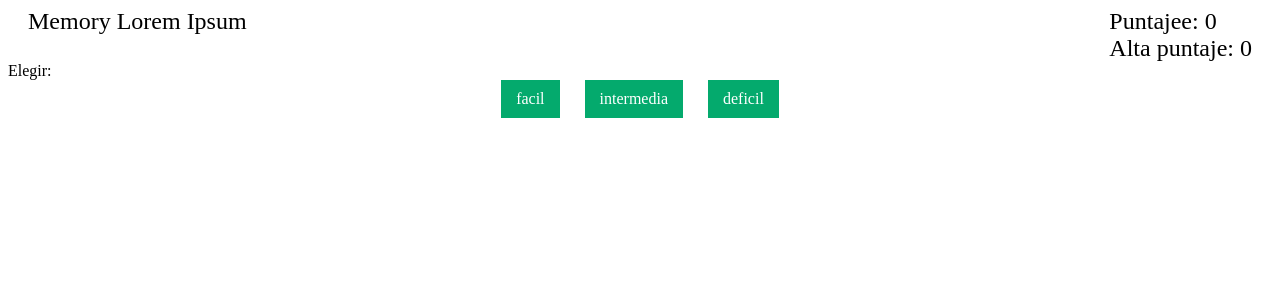
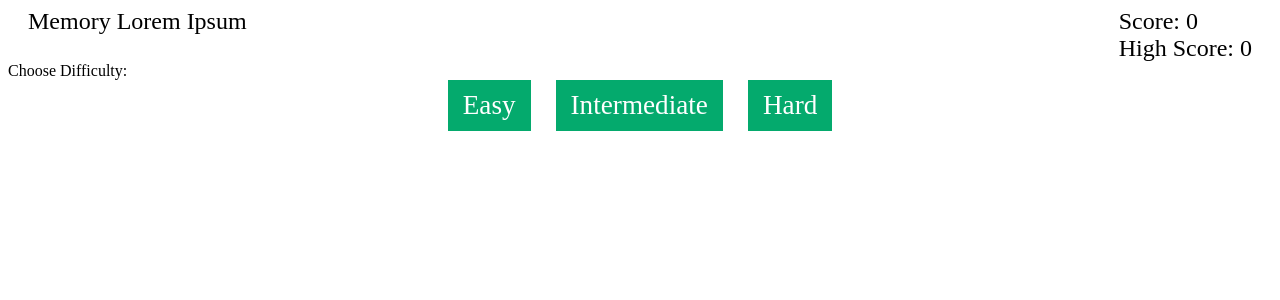
Before and after one commit to vivilover/memory_game_5, a React (Vite) app: page / in a window 1280 px wide. Shown: the top 300 px of the page. Built offline with nearby package versions, Linux system fonts and the light colour scheme.

Commit message:
make minor changes to ui

```diff
--- a/src/App.jsx
+++ b/src/App.jsx
@@ -1,8 +1,8 @@
 import { useState } from 'react';
 import Header from './components/Header';
 import Welcome from './components/Welcome';
-import Facil from './components/Facil';
-import Intermedia from './components/Intermedia';
+import Easy from './components/Easy';
+import Intermediate from './components/Intermediate';
 import Deficil from './components/Deficil';
 
 function App() {
@@ -20,7 +20,7 @@ function App() {
       {estado === 'main' ? (
         <Welcome handleStateChange={onEstadoChange} />
       ) : estado === 'facil' ? (
-        <Facil
+        <Easy
           handleStateChange={onEstadoChange}
           setCurrScore={setCurrScore}
           setHighScore={setHighScore}
--- a/src/components/Facil.jsx
+++ b/src/components/Easy.jsx
@@ -8,7 +8,7 @@ import { shuffle } from '../utils/util.js';
 // picsum.photos to use
 // id: 40, 152, 169, 189, 200, 213, 219, 225, 231, 237, 309,416,384, 433, 512
 
-const Facil = ({
+const Easy = ({
   handleStateChange,
   currScore,
   setCurrScore,
@@ -94,9 +94,9 @@ const Facil = ({
         />
       </div>
       <Button handleStateChange={handleStateChange}>
-        Volver a Principal
+        Back to Main
       </Button>
-      <div>Facil Playboard</div>
+      <div>Easy Playboard</div>
       <div>
         {images && (
           <ImageContainer>
@@ -114,4 +114,4 @@ const Facil = ({
   );
 };
 
-export default Facil;
+export default Easy;
--- a/src/components/Header.jsx
+++ b/src/components/Header.jsx
@@ -18,8 +18,8 @@ const Header = ({ currScore, highScore }) => {
     <HeaderWrapper>
       <div>Memory Lorem Ipsum</div>
       <ScoreContainer>
-        <div>Puntajee: {currScore}</div>
-        <div>Alta puntaje: {highScore}</div>
+        <div>Score: {currScore}</div>
+        <div>High Score: {highScore}</div>
       </ScoreContainer>
     </HeaderWrapper>
   );
--- a/src/components/ModalContent.jsx
+++ b/src/components/ModalContent.jsx
@@ -43,10 +43,10 @@ const ModalContent = ({ onClose, handleStateChange, replay }) => {
             onClose();
           }}
         >
-          repetición
+          Replay
         </Button>
         <Button onClick={() => handleStateChange('main')}>
-          volver a main
+          Back to Main
         </Button>
       </ModalWrapper>
     </BackgroundWrapper>
--- a/src/components/Welcome.jsx
+++ b/src/components/Welcome.jsx
@@ -13,21 +13,21 @@ const Button = styled.div`
   background-color: #04aa6d;
   color: white;
   text-align: center;
-  font-size: 16px;
+  font-size: 1.7em;
 `;
 
 const Welcome = ({ handleStateChange }) => {
   return (
     <>
-      <div>Elegir:</div>
+      <div>Choose Difficulty:</div>
       <Wrapper>
         <Button onClick={() => handleStateChange("facil")}>
-          facil
+          Easy
         </Button>
         <Button onClick={() => handleStateChange("intermedia")}>
-          intermedia
+          Intermediate
         </Button>
-        <Button onClick={() => handleStateChange("deficil")}>deficil</Button>
+        <Button onClick={() => handleStateChange("deficil")}>Hard</Button>
       </Wrapper>
     </>
   );
```
Also changed, not shown: src/components/Intermediate.jsx (renamed from src/components/Intermedia.jsx).
